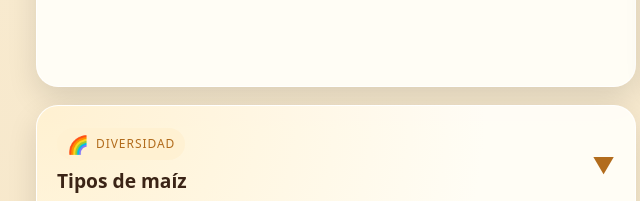
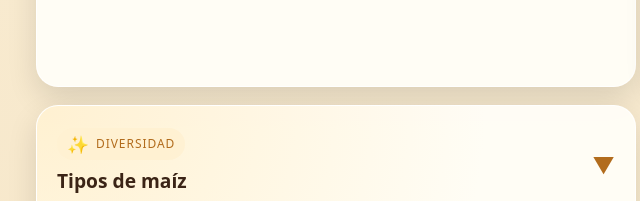
Before and after one commit to Pictorica/maiz-educativo, a plain HTML site: page index.html in a window 1280 px wide. Shown: the part 1512-1713 px from the top of the page, 20-660 px from the left. Drawn offline with Linux system fonts and the light colour scheme.

Commit message:
Change emoji from 🌈 to ✨ in section header

```diff
--- a/index.html
+++ b/index.html
@@ -313,7 +313,7 @@
         <div class="section-header">
           <div>
             <div class="section-kicker">
-              <span class="pill-emoji">🌈</span> Diversidad
+              <span class="pill-emoji">✨</span> Diversidad
             </div>
             <h2 class="section-title">Tipos de maíz</h2>
           </div>
```
